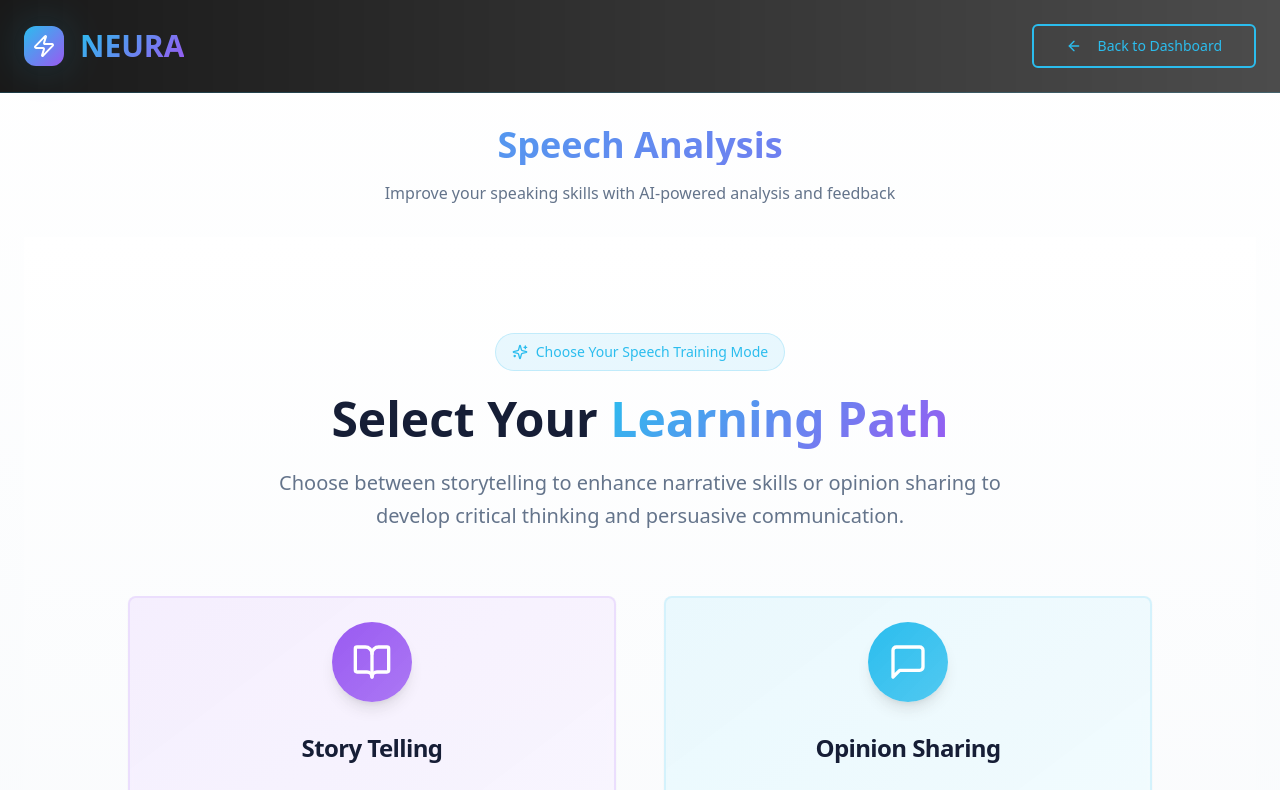
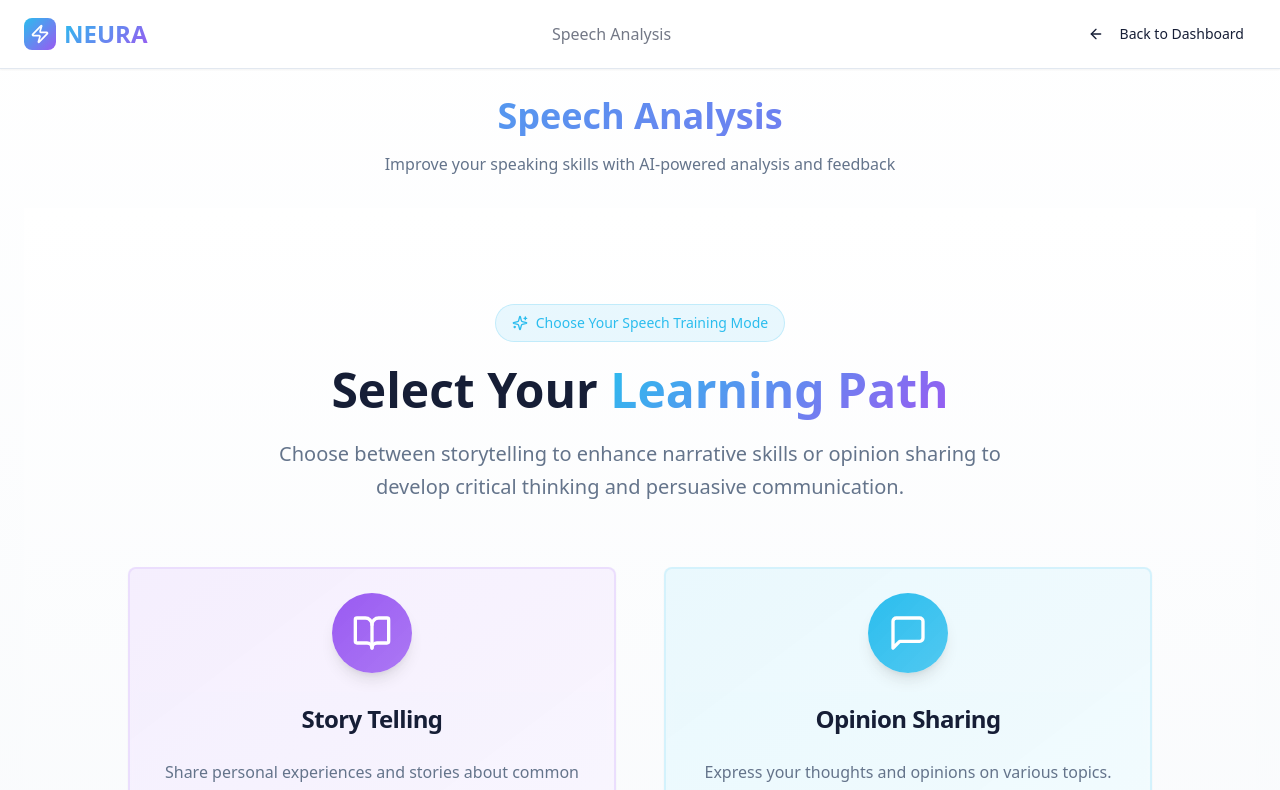
Before and after one commit to Aligenix2/neura-skill-forge, a React (Vite) app: page /speech in a window 1280 px wide. Shown: the top 790 px of the page. Built offline with nearby package versions, Linux system fonts and the light colour scheme.

Commit message:
Update Header to match aesthetic
Updated the header component to match the provided screenshot's aesthetic. The design changes include the NEURA logo, navigation links, and buttons, ensuring a consistent look and feel with the rest of the website.
-edited `src/components/Header.tsx

```diff
--- a/src/pages/Speech.tsx
+++ b/src/pages/Speech.tsx
@@ -444,28 +444,35 @@ const Speech = () => {
   return (
     <div className="min-h-screen bg-gradient-neura-secondary">
       {/* Header */}
-      <div className="bg-gradient-to-r from-black/90 to-black/70 backdrop-blur-lg border-b border-neura-cyan/20">
-        <div className="container mx-auto px-6 py-6">
+      <header className="fixed top-0 left-0 right-0 z-50 bg-background/95 backdrop-blur-md border-b border-border shadow-sm">
+        <div className="container mx-auto px-6 py-4">
           <div className="flex items-center justify-between">
-            <div className="flex items-center gap-4">
-              <div className="w-10 h-10 bg-gradient-neura rounded-xl flex items-center justify-center shadow-neura-glow">
-                <Zap className="w-6 h-6 text-white" />
+            <div className="flex items-center space-x-2">
+              <div className="w-8 h-8 bg-gradient-neura rounded-lg flex items-center justify-center">
+                <Zap className="w-5 h-5 text-white" />
               </div>
-              <span className="text-3xl font-bold bg-gradient-neura bg-clip-text text-transparent">
+              <span className="text-2xl font-bold bg-gradient-neura bg-clip-text text-transparent">
                 NEURA
               </span>
             </div>
-            <Link to="/dashboard">
-              <Button variant="neura-outline" size="lg" className="hover:shadow-neura-glow transition-all">
-                <ArrowLeft className="w-5 h-5 mr-2" />
-                Back to Dashboard
-              </Button>
-            </Link>
+
+            <nav className="hidden md:flex items-center space-x-8">
+              <span className="text-foreground/60">Speech Analysis</span>
+            </nav>
+
+            <div className="flex items-center space-x-4">
+              <Link to="/dashboard">
+                <Button variant="ghost" size="sm">
+                  <ArrowLeft className="w-4 h-4 mr-2" />
+                  Back to Dashboard
+                </Button>
+              </Link>
+            </div>
           </div>
         </div>
-      </div>
+      </header>
 
-      <div className="container mx-auto px-6 py-8">
+      <div className="container mx-auto px-6 py-8 pt-24">
         <div className="text-center mb-8">
           <h1 className="text-4xl font-bold bg-gradient-neura bg-clip-text text-transparent mb-4">
             Speech Analysis
```
